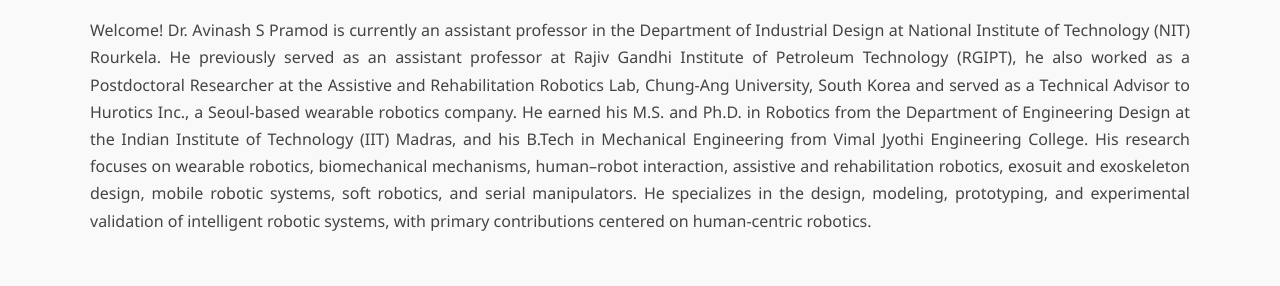
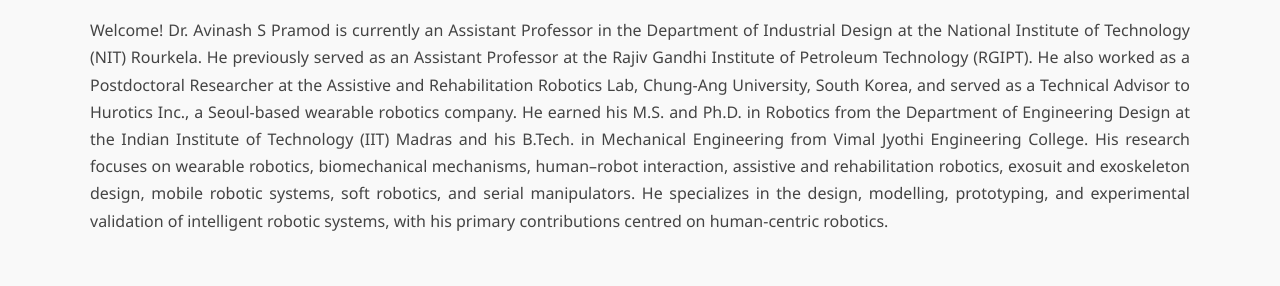
Before and after one commit to AvinashSPramod/AvinashSPramod.github.io, a plain HTML site: page index.html in a window 1280 px wide. Shown: the part 514-800 px from the top of the page. Drawn offline with nearby package versions, Linux system fonts and the light colour scheme.

Commit message:
Update index.html

```diff
--- a/index.html
+++ b/index.html
@@ -107,8 +107,7 @@
 
   <section id="about" class="reveal">
     <h2>About Me</h2>
-    <p>Welcome! Dr. Avinash S Pramod is currently an assistant professor in the Department of Industrial Design at National Institute of Technology (NIT) Rourkela. He previously served as an assistant professor at Rajiv Gandhi Institute of Petroleum Technology (RGIPT), he also worked as a Postdoctoral Researcher at the Assistive and Rehabilitation Robotics Lab, Chung-Ang University, South Korea and served as a Technical Advisor to Hurotics Inc., a Seoul-based wearable robotics company. He earned his M.S. and Ph.D. in Robotics from the Department of Engineering Design at the Indian Institute of Technology (IIT) Madras, and his B.Tech in Mechanical Engineering from Vimal Jyothi Engineering College.
-       His research focuses on wearable robotics, biomechanical mechanisms, human–robot interaction, assistive and rehabilitation robotics, exosuit and exoskeleton design, mobile robotic systems, soft robotics, and serial manipulators. He specializes in the design, modeling, prototyping, and experimental validation of intelligent robotic systems, with primary contributions centered on human-centric robotics. </p>
+    <p>Welcome! Dr. Avinash S Pramod is currently an Assistant Professor in the Department of Industrial Design at the National Institute of Technology (NIT) Rourkela. He previously served as an Assistant Professor at the Rajiv Gandhi Institute of Petroleum Technology (RGIPT). He also worked as a Postdoctoral Researcher at the Assistive and Rehabilitation Robotics Lab, Chung-Ang University, South Korea, and served as a Technical Advisor to Hurotics Inc., a Seoul-based wearable robotics company. He earned his M.S. and Ph.D. in Robotics from the Department of Engineering Design at the Indian Institute of Technology (IIT) Madras and his B.Tech. in Mechanical Engineering from Vimal Jyothi Engineering College. His research focuses on wearable robotics, biomechanical mechanisms, human–robot interaction, assistive and rehabilitation robotics, exosuit and exoskeleton design, mobile robotic systems, soft robotics, and serial manipulators. He specializes in the design, modelling, prototyping, and experimental validation of intelligent robotic systems, with his primary contributions centred on human-centric robotics. </p>
   </section>
 
   <section id="education" class="reveal">
```
